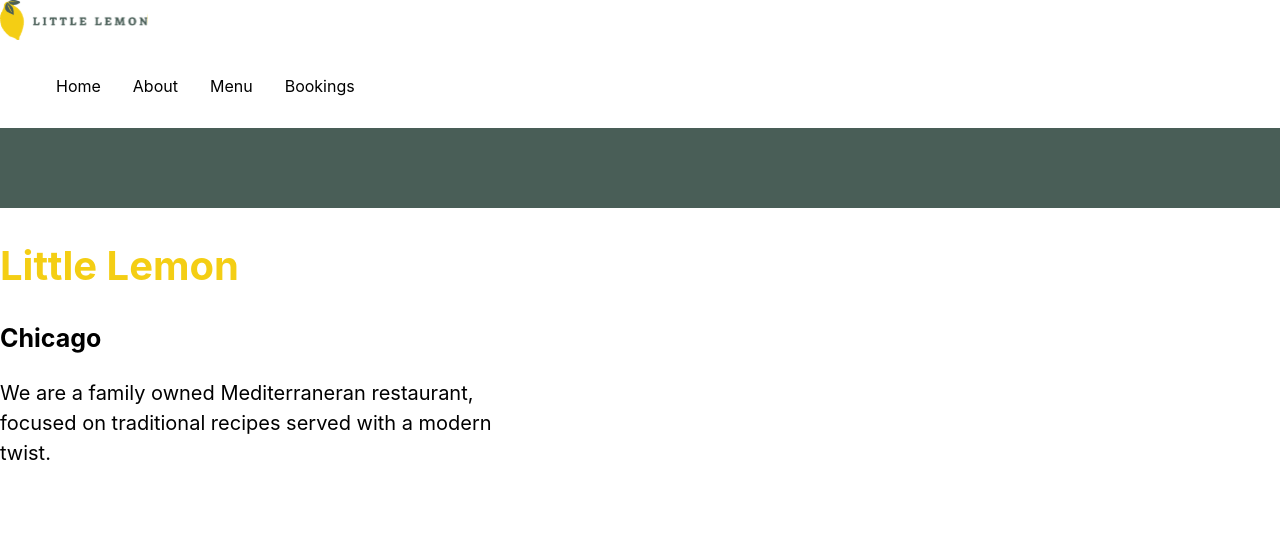
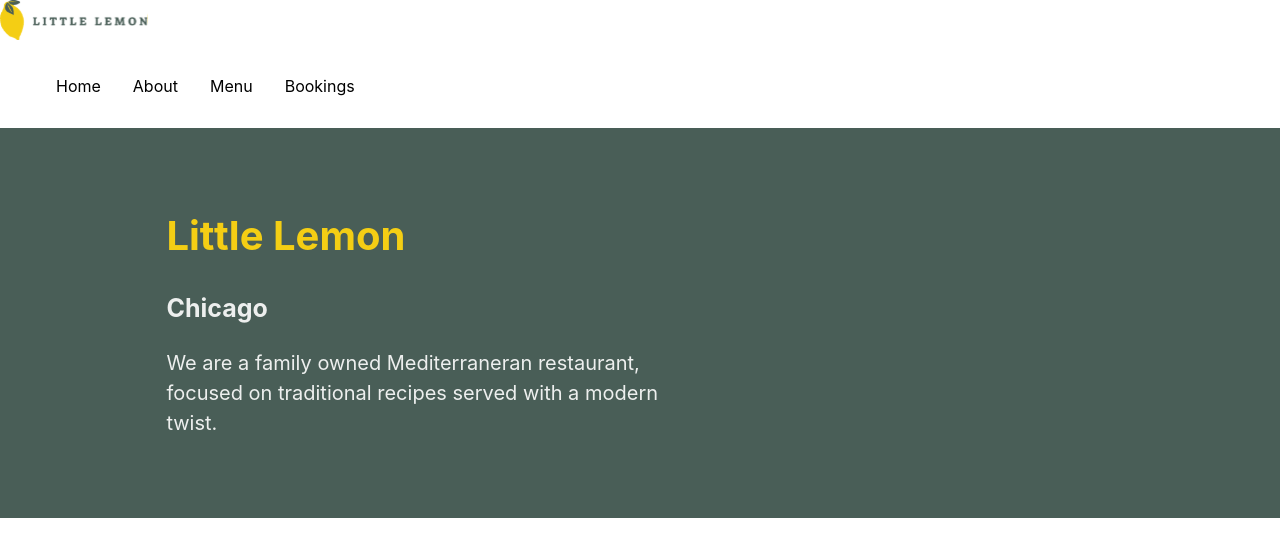
Before and after one commit to oislen/LittleLemonReact, a React (Create React App) app in the folder littlelemon/: page / in a window 1280 px wide. Shown: the top 556 px of the page. Built offline with nearby package versions, Linux system fonts and the light colour scheme.

Commit message:
generalised header page stylings to all other pages

```diff
--- a/littlelemon/src/App.css
+++ b/littlelemon/src/App.css
@@ -65,14 +65,14 @@ nav ul li a:hover {
   transition: all 0.3s ease-in-out;
 }
 
-/* header section */
+/* web page section */
 
-.header {
+.webPage {
   background-color: #495e57;
   padding: 40px 0;
 }
 
-.header section {
+.webPage section {
   color: #edefee;
   padding: 10px 13%;
   position: relative;
```
